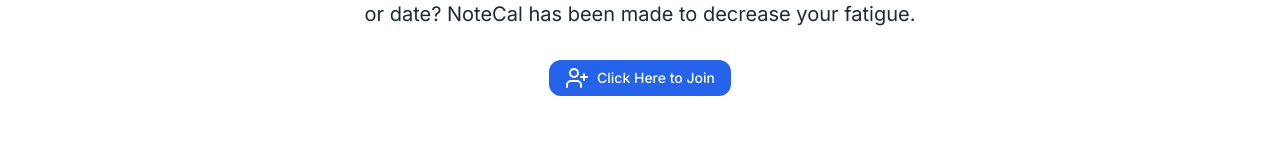
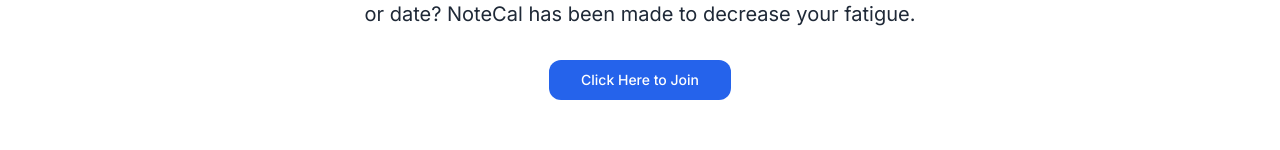
Before and after one commit to mateuszmanczak04/notecal, a Next.js app: page / in a window 1280 px wide. Shown: the part 520-670 px from the top of the page. Built offline with nearby package versions, Linux system fonts and the light colour scheme; no server answers.

Commit message:
style: remove icon from landing page button

```diff
--- a/src/components/common/hero.tsx
+++ b/src/components/common/hero.tsx
@@ -1,5 +1,4 @@
 import { Button } from '@/components/ui/button';
-import { UserPlus } from 'lucide-react';
 import Image from 'next/image';
 import Link from 'next/link';
 
@@ -25,11 +24,8 @@ const Hero = () => {
 				course lesson or date? NoteCal has been made to decrease your
 				fatigue.
 			</p>
-			<Button className='mt-8 w-full sm:w-fit' asChild>
-				<Link href='/auth/register'>
-					<UserPlus />
-					Click Here to Join
-				</Link>
+			<Button className='mt-8 w-full sm:w-fit' asChild size='lg'>
+				<Link href='/auth/register'>Click Here to Join</Link>
 			</Button>
 		</div>
 	);
```
